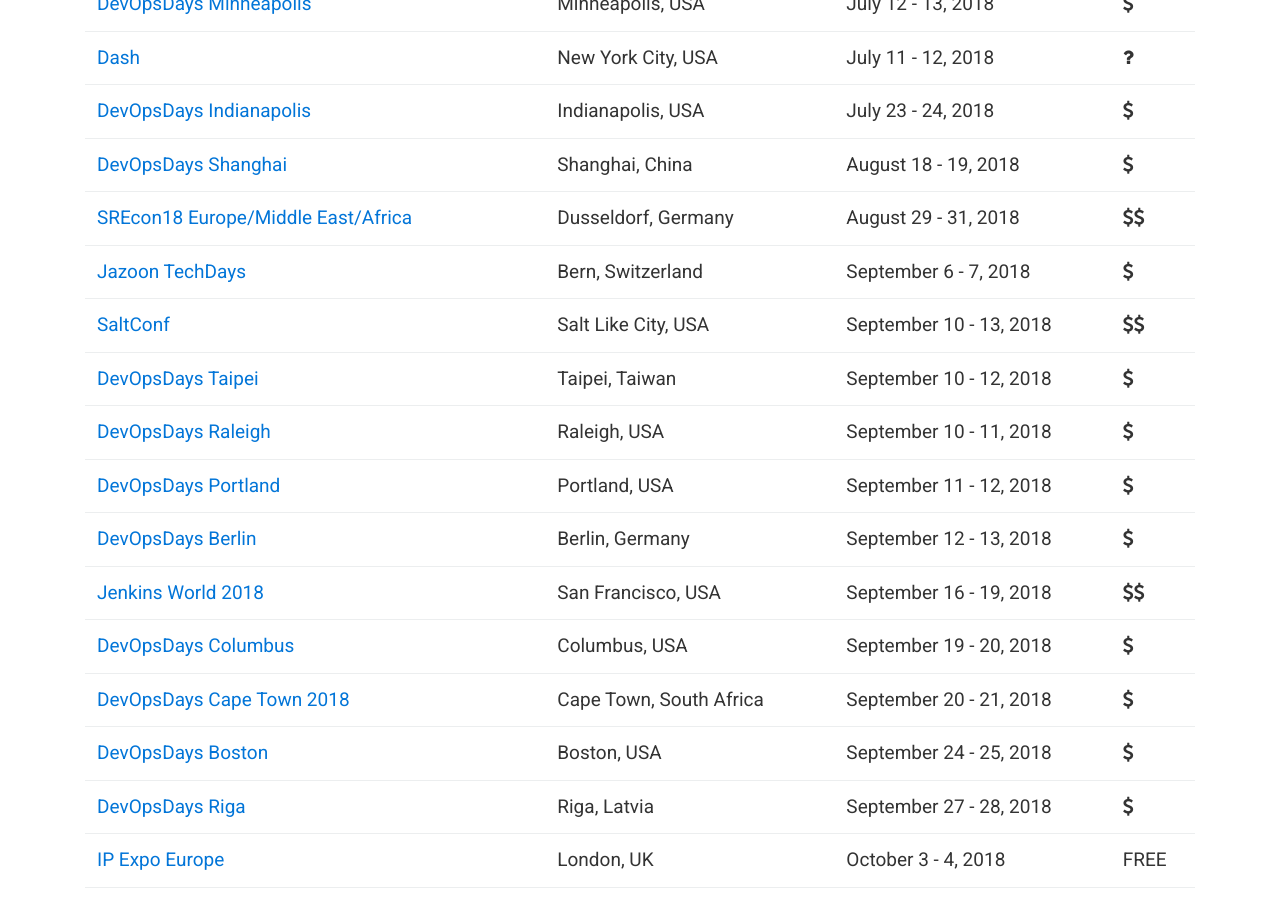
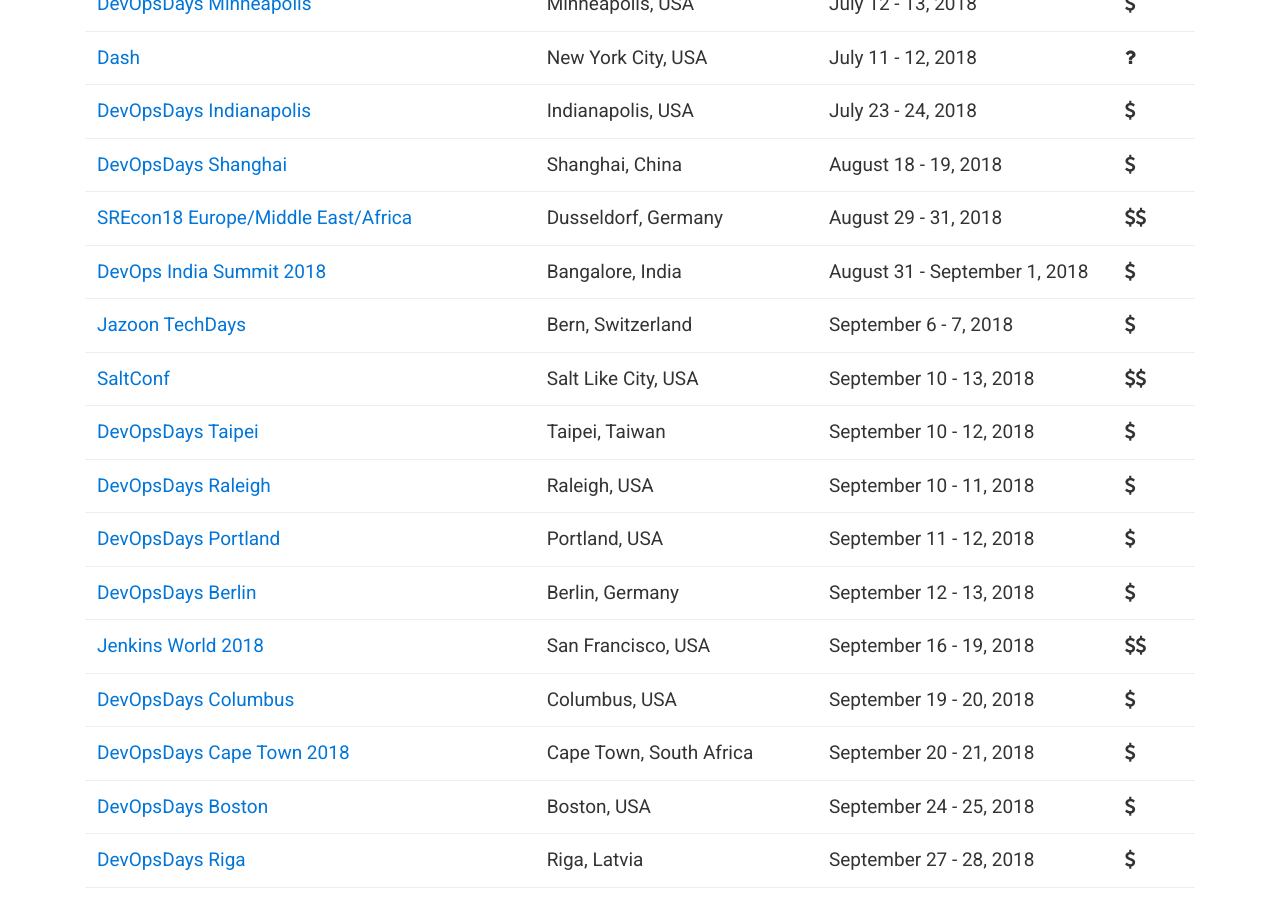
Before and after one commit to finspin/gotodevops.org, a Jekyll site: the page built from index.md, in a window 1280 px wide and 900 px high, scrolled down 3918 px. Built offline with Jekyll 4.4.1, drawn with Linux system fonts in a browser that asks for light colours; nearby versions of some CDN libraries.

Commit message:
Adds DevOps India Summit 2018

```diff
--- a/_data/conferences.yml
+++ b/_data/conferences.yml
@@ -925,3 +925,12 @@
   date: November 8 - 9, 2018
   start-date: 1541667600
   cost: 2
+
+- name: DevOps India Summit 2018
+  url: https://www.xellentro.com/devops-india-summit-2018/
+  location:
+    city: Bangalore
+    country: India
+  date: August 31 - September 1, 2018
+  start-date: 1535688045
+  cost: 1
```
